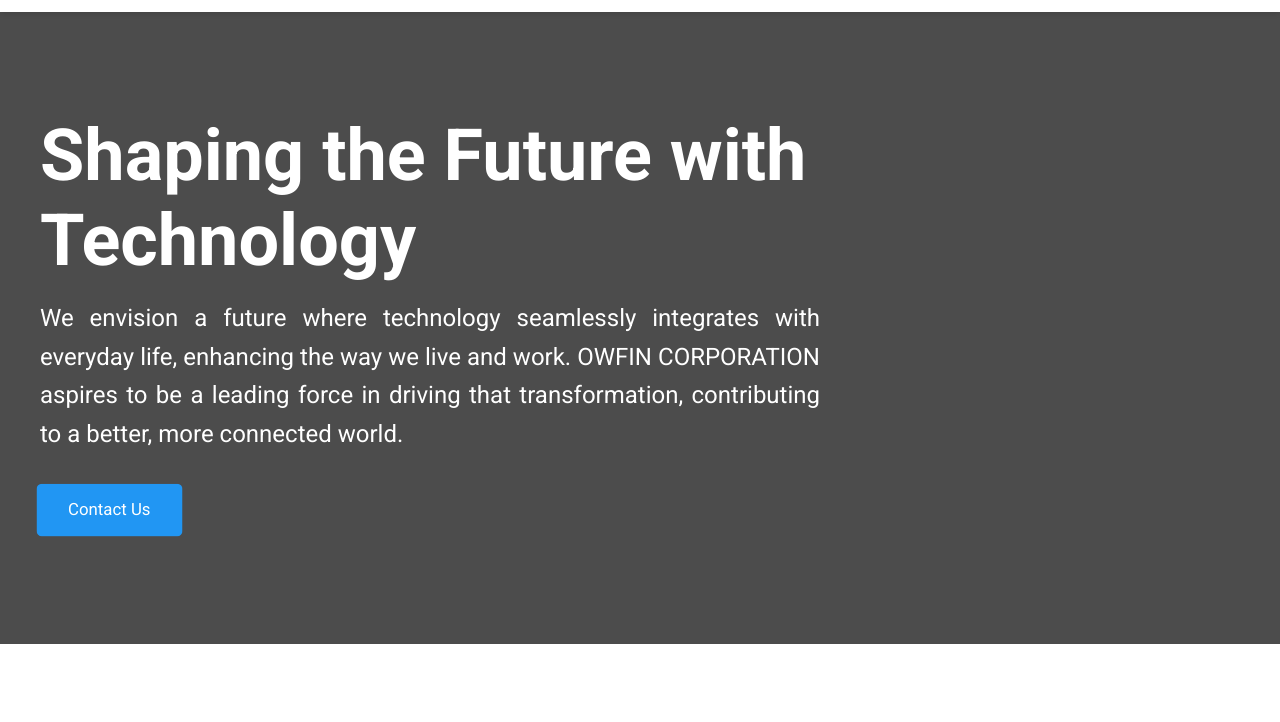
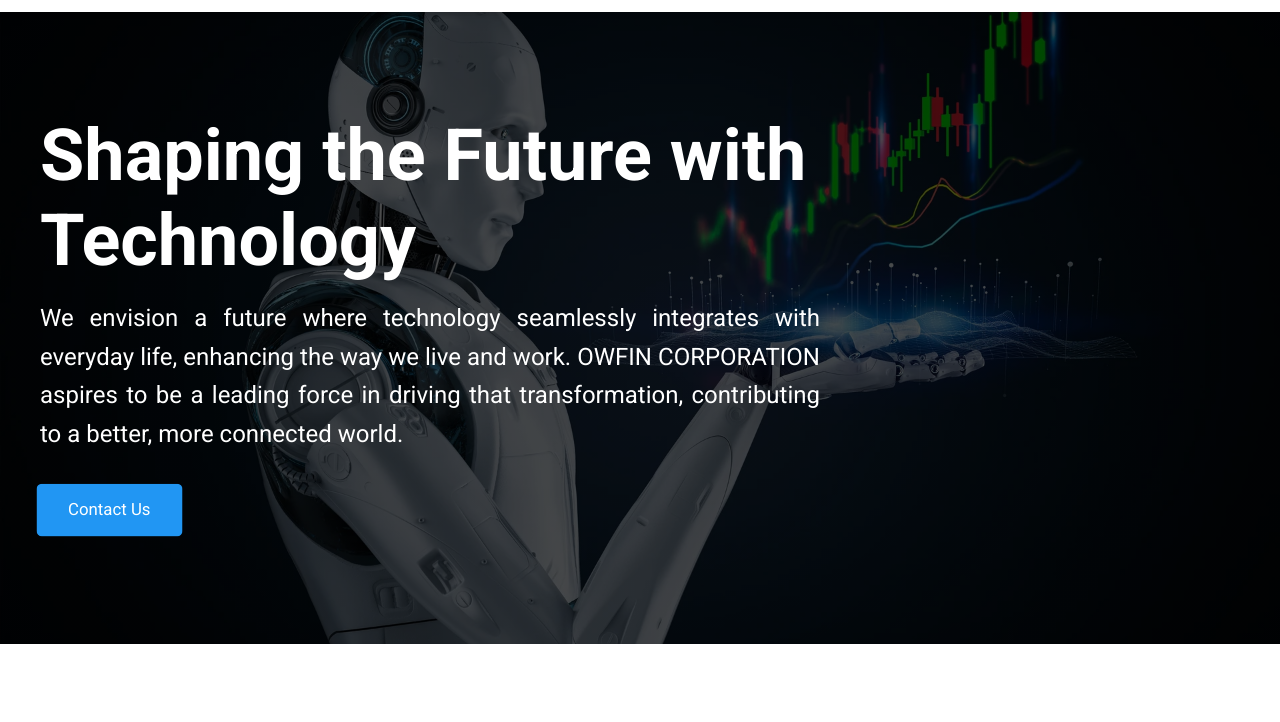
Before and after one commit to vmhoang1703/PanamaWeb, a plain HTML site: page index.html in a window 1280 px wide. Shown: the part 76-798 px from the top of the page. Drawn offline with Linux system fonts and the light colour scheme.

Commit message:
fix bg path

```diff
--- a/css/style.css
+++ b/css/style.css
@@ -69,7 +69,7 @@
 /* Hero Section */
 .hero {
   background: linear-gradient(rgba(0, 0, 0, 0.7), rgba(0, 0, 0, 0.7)),
-    url("./img/bg-welcome.webp");
+    url("https://vmhoang1703.github.io/PanamaWeb/img/bg-welcome.webp");
   background-size: cover;
   background-position: center;
   color: white;
```
Also changed, not shown: index.html (+5 -1 lines).
